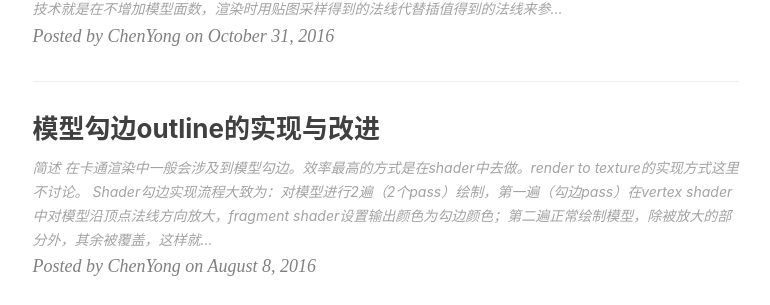
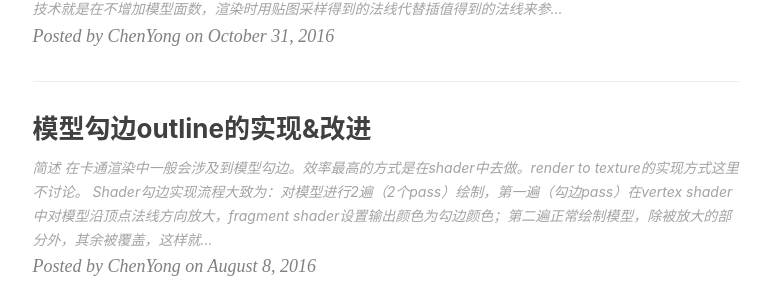
Before and after one commit to chenyong2github/blog, a Jekyll site: the page built from index.html, in a window 1280 px wide and 900 px high, scrolled down 2152 px. Shown: the part 238-543 px from the top of the window, without its empty margins (135-905 px from the left). Built offline with Jekyll 4.4.1, drawn with Linux system fonts in a browser that asks for light colours; nearby versions of some CDN libraries; the list of posts is cut into pages by our own code; comment, search, counter and statistics services are not loaded.

Commit message:
outline modify

```diff
--- a/_posts/2016-08-08-outline.markdown
+++ b/_posts/2016-08-08-outline.markdown
@@ -1,6 +1,6 @@
 ---
 layout:     post
-title:      "模型勾边outline的实现与改进"
+title:      "模型勾边outline的实现&改进"
 date:       2016-08-08
 author:     "ChenYong"
 header-img: "img/post-bg-outline.jpg"
```
Also changed, not shown: other parts of _posts/2016-08-08-outline.markdown (+4 -0 lines), img/in-post/outline/1.png (added).
